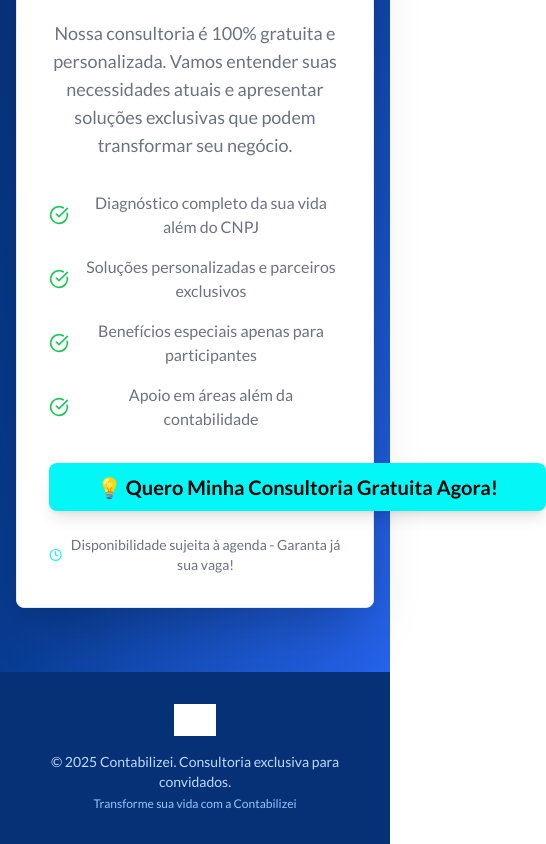
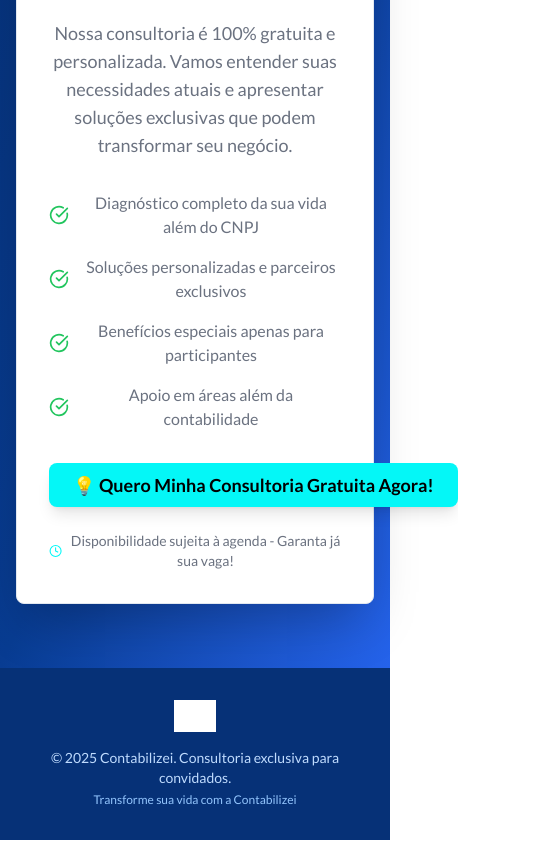
Before and after one commit to Caiobborges034/contabilizei-boost-landing, a React (Vite) app: page / in a window 390 px wide. Shown: the part 4680-5524 px from the top of the page, 546 px wide, since content can reach past the window. Built offline with nearby package versions, Linux system fonts and the light colour scheme; grey boxes are pictures that could not be loaded.

Commit message:
Fix: Make CTA button responsive
Adjusted the CTA button in `CTASection.tsx` to be responsive, matching the behavior of the button in the HeroSection on mobile devices.

```diff
--- a/src/components/CTASection.tsx
+++ b/src/components/CTASection.tsx
@@ -55,7 +55,7 @@ const CTASection = () => {
               <Button
                 onClick={handleConsultoriaClick}
                 size="lg"
-                className="bg-contabilizei-orange hover:bg-contabilizei-orange-light text-black font-bold px-12 py-6 text-xl rounded-lg transition-all duration-300 hover:scale-105 shadow-lg hover:shadow-xl mb-6"
+                className="bg-contabilizei-orange hover:bg-contabilizei-orange-light text-black font-bold px-6 md:px-12 py-4 md:py-6 text-lg md:text-xl rounded-lg transition-all duration-300 hover:scale-105 shadow-lg hover:shadow-xl mb-6"
               >
                 💡 Quero Minha Consultoria Gratuita Agora!
               </Button>
```
